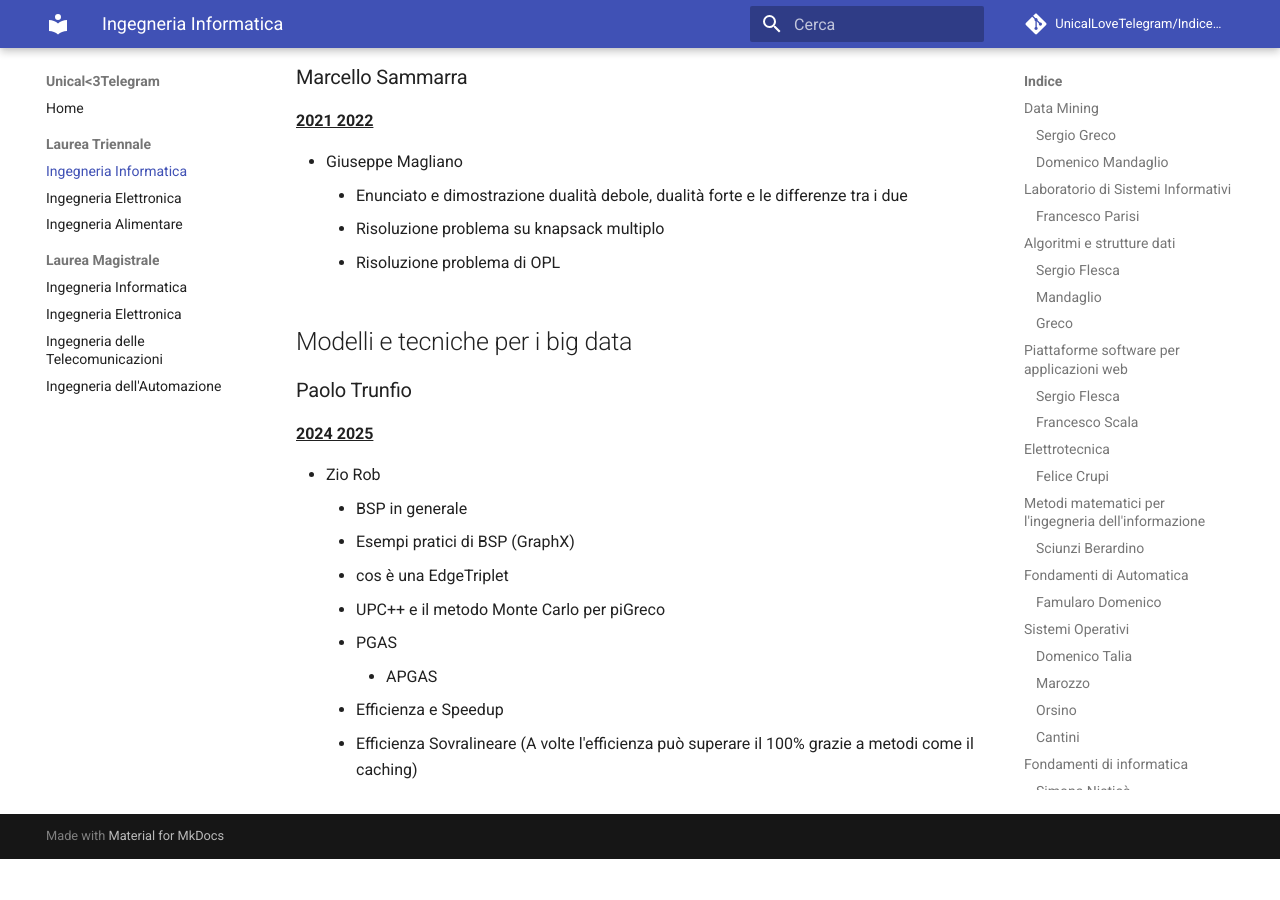
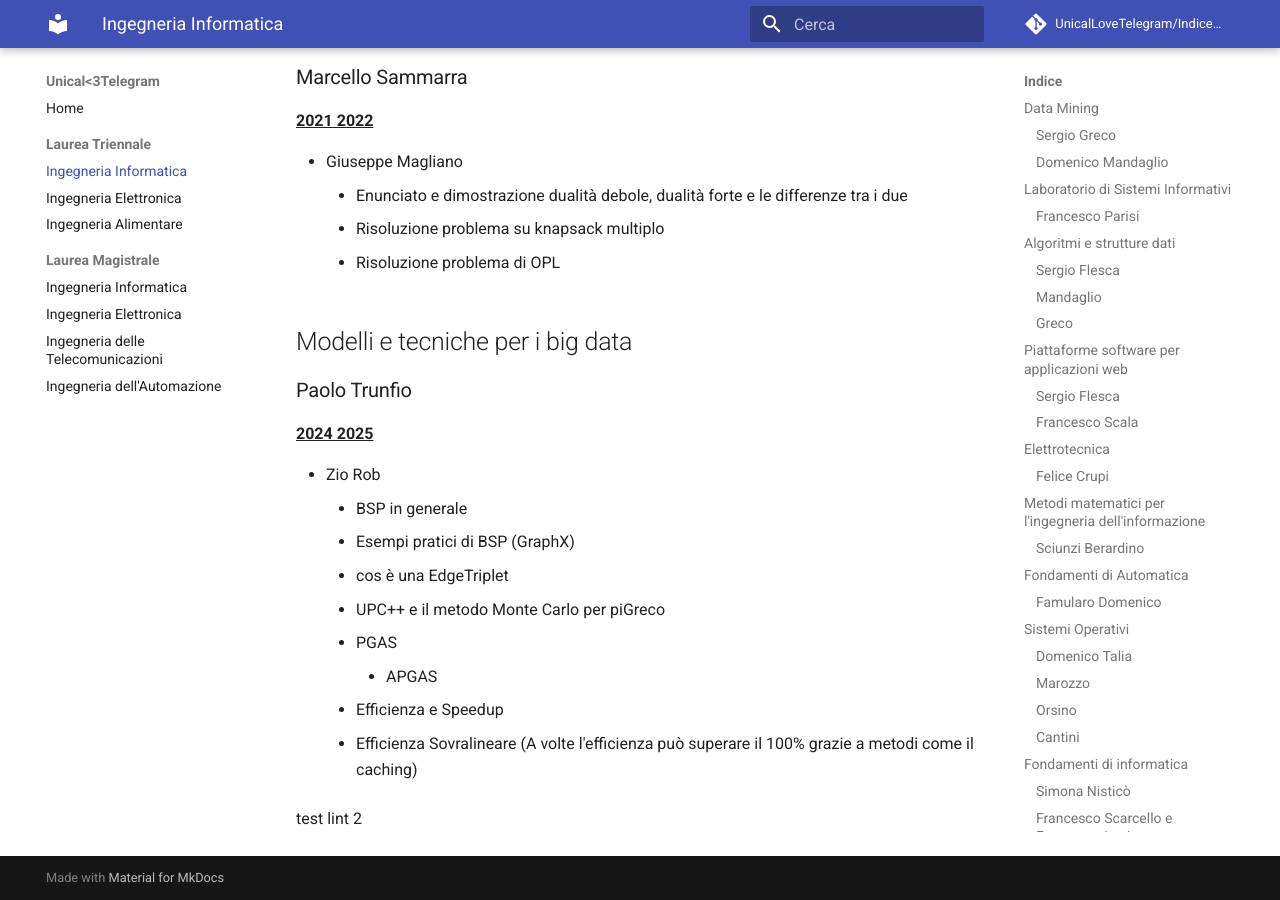
Before and after one commit to UnicalLoveTelegram/IndiceArgomentiOrale, an MkDocs documentation site: the page built from docs/laurea-triennale/ingegneria-informatica.md, in a window 1280 px wide and 900 px high, scrolled down 104763 px. Built offline with MkDocs 1.6.1 and Material for MkDocs 9.7.7, drawn with Linux system fonts in a browser that asks for light colours; comment, search, counter and statistics services are not loaded; before the commit the page ends 105622 px from its top, so only the background shows below that.

Commit message:
testing del linting
a me continua a dare errori

```diff
--- a/docs/laurea-triennale/ingegneria-informatica.md
+++ b/docs/laurea-triennale/ingegneria-informatica.md
@@ -3304,3 +3304,5 @@ malloc(sizeof(int)*(i+1));
         - APGAS
     - Efficienza e Speedup
     - Efficienza Sovralineare (A volte l'efficienza può superare il 100% grazie a metodi come il caching)
+
+  test lint 2
```
